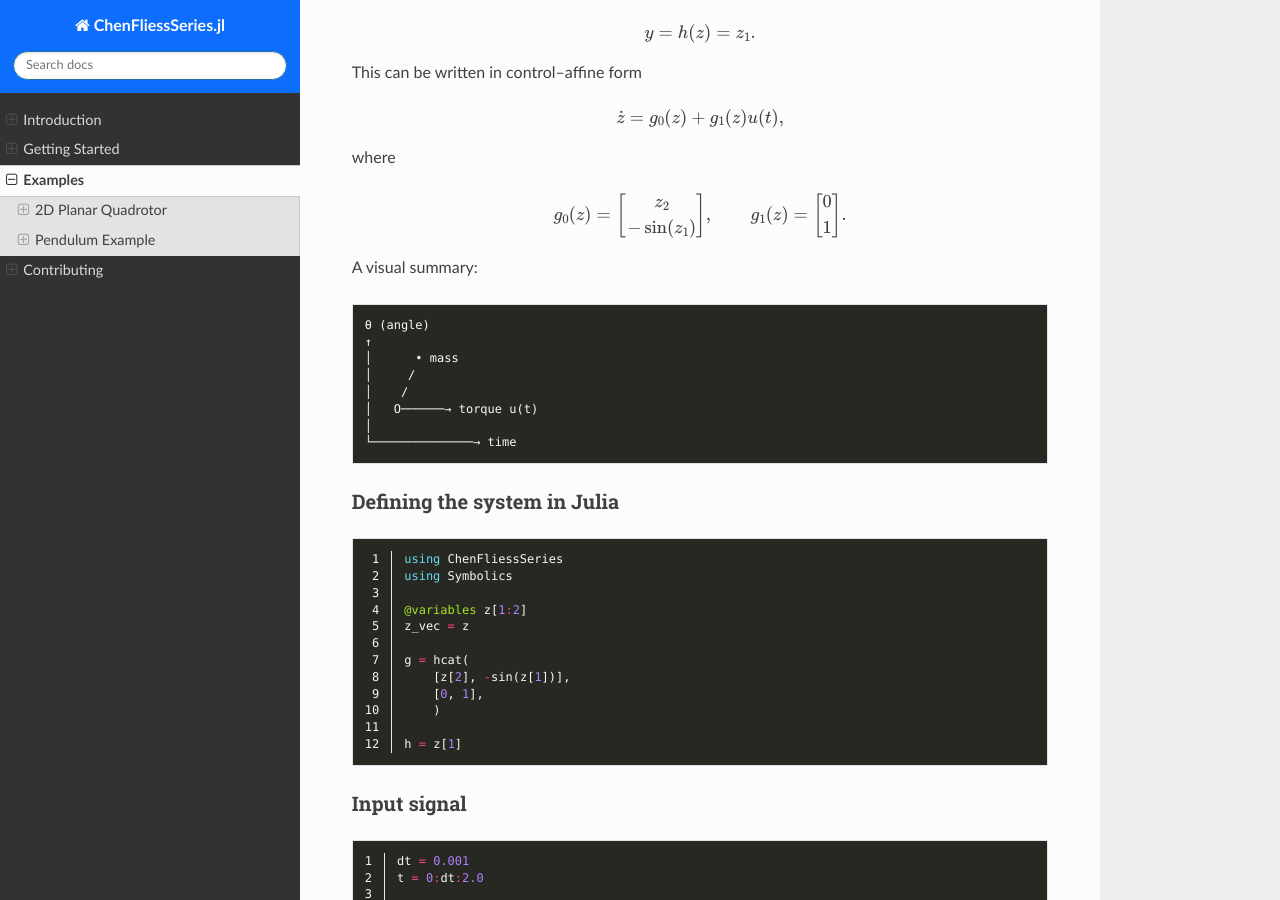
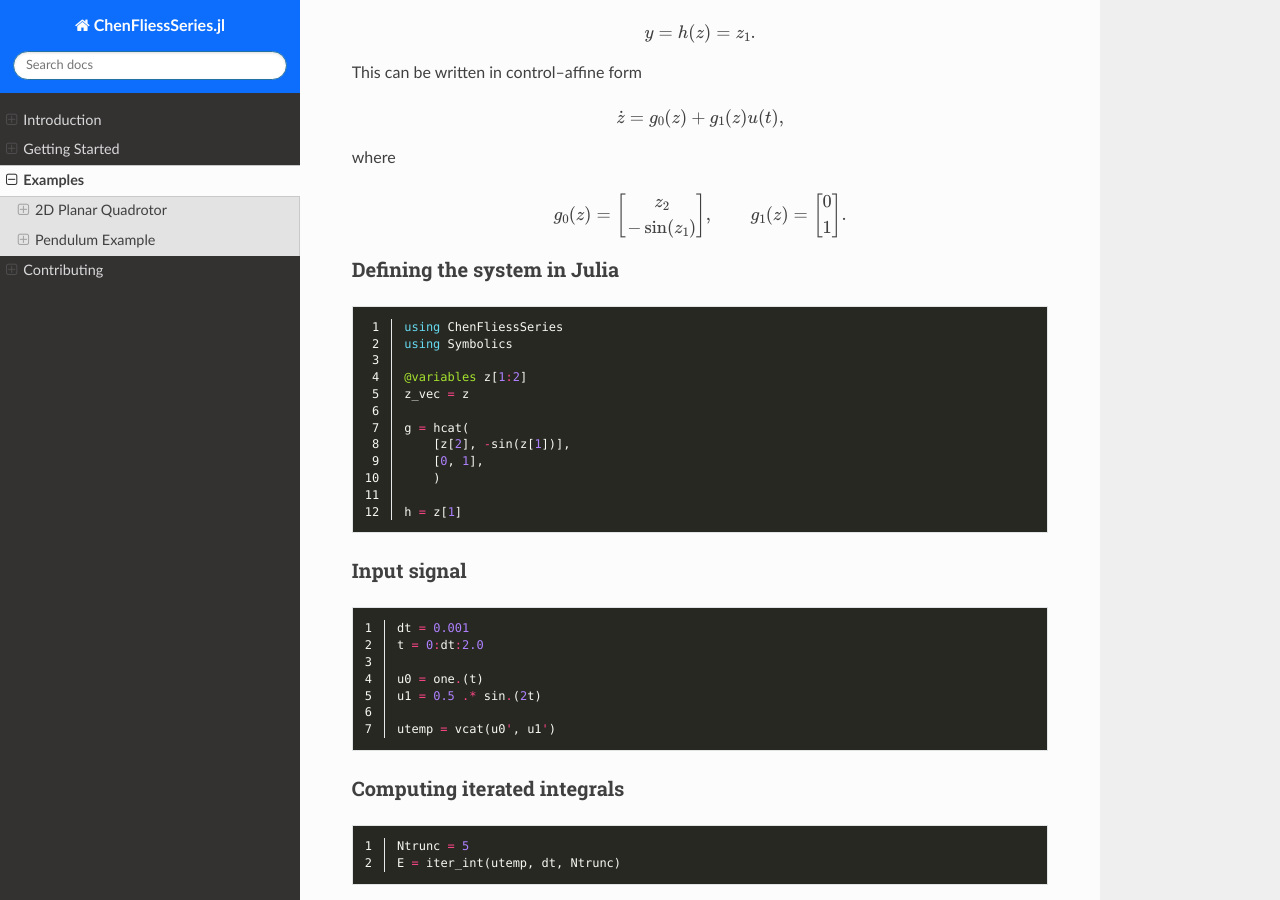
Before and after one commit to iperezav/ChenFliessSeries.jl_docs, a Sphinx documentation site: the page built from docs/source/examples.rst, in a window 1280 px wide and 900 px high, scrolled down 3932 px. Built offline with Sphinx 7.4.7 and the Read the Docs theme 3.1.0, drawn with Linux system fonts in a browser that asks for light colours.

Commit message:
remove visual pendulum

```diff
--- a/docs/source/examples.rst
+++ b/docs/source/examples.rst
@@ -246,18 +246,7 @@ where
     \qquad
     g_1(z) = \begin{bmatrix} 0 \\ 1 \end{bmatrix}.
 
-A visual summary:
 
-.. code-block:: text
-
-        θ (angle)
-        ↑
-        │      • mass
-        │     /
-        │    /
-        │   O──────→ torque u(t)
-        │
-        └──────────────→ time
 
 Defining the system in Julia
 -------------------------------
```
